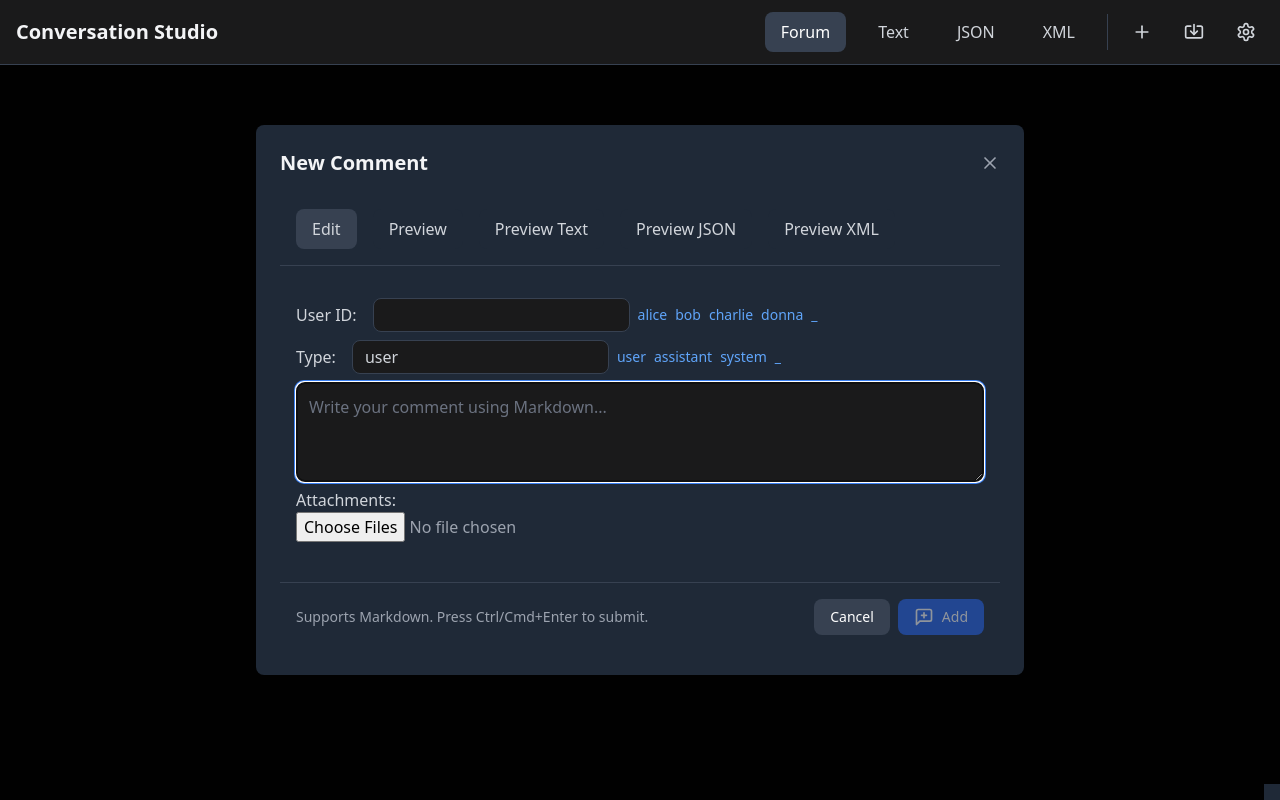
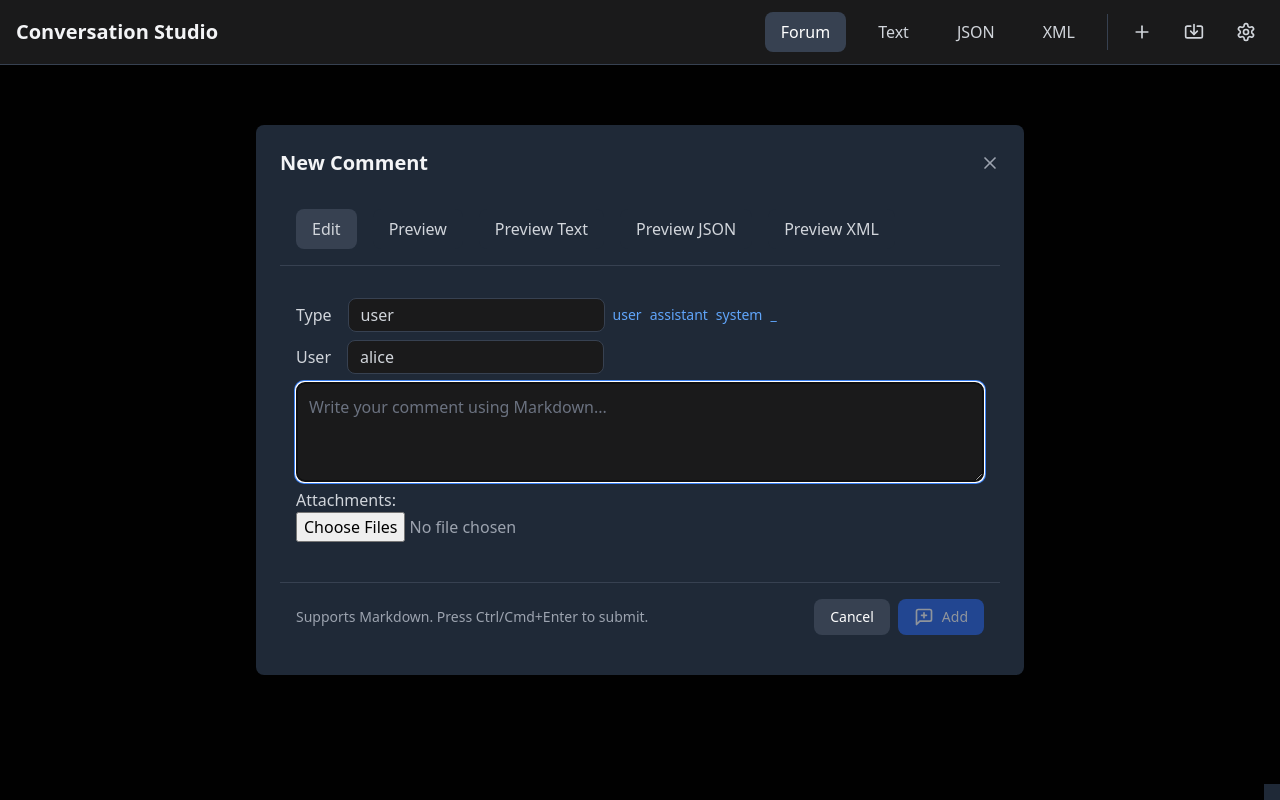
Before and after one commit to johnhenry/conversation-studio, a React (Vite) app: page / in a window 1280 px wide. Both pictures are taken after a click on the button 1142 px from the left and 32 px from the top of the page. Built offline with nearby package versions, Linux system fonts and the light colour scheme.

Commit message:
update user id w/bug

```diff
--- a/src/App.tsx
+++ b/src/App.tsx
@@ -188,7 +188,7 @@ function App() {
         id: newId,
         content,
         children: [],
-        userId: userId || DEFAULT_USER_ID,
+        userId: userId || appConfig.general.userId,
         type: commentType || DEFAULT_COMMENT_TYPE,
         timestamp: Date.now(),
         contentHash: generateContentHash(content),
@@ -229,7 +229,7 @@ function App() {
         }
       });
     },
-    [userId, findAndAddReply, renderAttachment, commentType, chatFocustId]
+    [userId, appConfig, findAndAddReply, renderAttachment, commentType, chatFocustId]
   );
   const [generationQueue, setGenerationQueue] = useState<
     {
--- a/src/components/Comment.tsx
+++ b/src/components/Comment.tsx
@@ -16,7 +16,7 @@ import {
 } from "lucide-react";
 import { Comment as CommentType, Attachment } from "../types";
 import MarkdownPreview from "./MarkdownPreview";
-import { CYCLE_USER_IDS, CYCLE_TYPES } from "src:/config";
+import { CYCLE_TYPES } from "src:/config";
 import { DEPTH_COLORS, DEPTH_TEXT } from "src:/config";
 import { AppConfig } from "../config";
 
@@ -110,12 +110,8 @@ const Comment: React.FC<CommentProps> = ({
   }, [isSelected]);
 
   const handleUserIdClick = () => {
-    if (!disableEditing && CYCLE_USER_IDS.includes(comment.userId)) {
-      const currentIndex = CYCLE_USER_IDS.indexOf(comment.userId);
-      const nextIndex = (currentIndex + 1) % CYCLE_USER_IDS.length;
-      const newUserId = CYCLE_USER_IDS[nextIndex];
-      onUserIdChange?.(comment.id, newUserId);
-    }
+    // No longer cycles through user IDs
+    return;
   };
 
   const handleTypeClick = () => {
--- a/src/components/CommentEditor.tsx
+++ b/src/components/CommentEditor.tsx
@@ -7,15 +7,13 @@ import {
   X,
   File,
   Sparkles,
-  ArrowUpRightFromCircle,
 } from "lucide-react";
 import { Comment as CommentType, Attachment } from "../types";
 import CommentTree from "./CommentTree";
 import { exportComments } from "../utils/export";
 import {
-  CYCLE_USER_IDS,
+  DEFAULT_USER_ID,
   CYCLE_TYPES,
-  DEFAULT_USER_ID,
   DEFAULT_COMMENT_TYPE,
 } from "src:/config";
 
@@ -69,8 +67,6 @@ const CommentEditor: React.FC<CommentEditorProps> = ({
   const [previewUserId, setPreviewUserId] = useState("");
   const [previewError, setPreviewError] = useState<string | null>(null);
   const [parents, setParents] = useState<CommentType[]>([]);
-  const [loadingGen, setLoadingGen] = useState(false);
-  const [genError, setGenError] = useState<null | Error>(null);
   const [isVisible, setIsVisible] = useState(true);
   const [commentType, setCommentType] = useState(DEFAULT_COMMENT_TYPE);
   const editorRef = useRef<HTMLTextAreaElement>(null);
@@ -102,6 +98,7 @@ const CommentEditor: React.FC<CommentEditorProps> = ({
   };
 
   const handleClose = () => {
+    setUserId(appConfig.general.userId);
     setIsVisible(false);
     // Wait for fade animation to complete before calling onCancel
     setTimeout(() => {
@@ -110,8 +107,8 @@ const CommentEditor: React.FC<CommentEditorProps> = ({
   };
 
   useEffect(() => {
-    setPreviewUserId(userId || DEFAULT_USER_ID);
-  }, [userId]);
+    setPreviewUserId(userId || appConfig.general.userId);
+  }, [userId, appConfig.general.userId]);
 
   useEffect(() => {
     if (parentId && rootComments) {
@@ -136,6 +133,7 @@ const CommentEditor: React.FC<CommentEditorProps> = ({
       parentId,
       commentType,
     });
+    handleClose();
   };
 
   const handleSubmitGenerate = () => {
@@ -257,46 +255,11 @@ const CommentEditor: React.FC<CommentEditorProps> = ({
           <>
            <div className="flex gap-2 mb-2">
               <label
-                htmlFor="userIdInput"
-                className="text-gray-300 flex items-center gap-2"
-                title="Enter your user ID"
-              >
-                User ID:
-                <input
-                  type="text"
-                  id="userIdInput"
-                  value={userId}
-                  onChange={(e) => setUserId(e.target.value)}
-                  className="ml-2 bg-[#1A1A1B] border border-gray-700 text-gray-300 rounded-lg px-3 py-1 focus:ring-2 focus:ring-blue-500 focus:border-transparent"
-                />
-                <div className="flex gap-2">
-                  {CYCLE_USER_IDS.map((id) => (
-                    <button
-                      key={id}
-                      type="button"
-                      onClick={() => setUserId(id)}
-                      className="text-blue-400 hover:text-blue-300 text-sm"
-                    >
-                      {id}
-                    </button>
-                  ))}
-                  <button
-                    type="button"
-                    onClick={() => setUserId("")}
-                    className="text-blue-400 hover:text-blue-300 text-sm"
-                  >
-                    _
-                  </button>
-                </div>
-              </label>
-            </div>
-            <div className="flex gap-2 mb-2">
-              <label
                 htmlFor="typeInput"
                 className="text-gray-300 flex items-center gap-2"
                 title="Enter comment type"
               >
-                Type:
+                Type
                 <input
                   type="text"
                   id="typeInput"
@@ -304,7 +267,7 @@ const CommentEditor: React.FC<CommentEditorProps> = ({
                   onChange={(e) => setCommentType(e.target.value)}
                   className="ml-2 bg-[#1A1A1B] border border-gray-700 text-gray-300 rounded-lg px-3 py-1 focus:ring-2 focus:ring-blue-500 focus:border-transparent"
                 />
-                <div className="flex gap-2">
+              </label>
               {CYCLE_TYPES.map((type) => (
                     <button
                       key={type}
@@ -323,8 +286,25 @@ const CommentEditor: React.FC<CommentEditorProps> = ({
                       _
               </button>
             </div>
+            <div className="flex gap-2 mb-2">
+              <label
+                htmlFor="userIdInput"
+                className="text-gray-300 flex items-center gap-2"
+                title="Enter your user ID"
+              >
+                User
+                <input
+                  type="text"
+                  id="userIdInput"
+                  value={userId || appConfig.general.userId}
+                  onChange={(e) => setUserId(e.target.value)}
+                  className="ml-2 bg-[#1A1A1B] border border-gray-700 text-gray-300 rounded-lg px-3 py-1 focus:ring-2 focus:ring-blue-500 focus:border-transparent"
+                  placeholder={appConfig.general.userId}
+                />
               </label>
+
             </div>
+
             <textarea
               ref={editorRef}
               value={content}
@@ -425,12 +405,6 @@ const CommentEditor: React.FC<CommentEditorProps> = ({
             <X size={20} />
           </button>
         </div>
-        {genError && (
-          <div className="text-red-500 p-2">
-            Generative AI Error:{" "}
-            {genError instanceof Error ? genError.message : genError}
-          </div>
-        )}
         <form onSubmit={handleSubmit} className="space-y-4">
           <div className="flex gap-2 mb-4 p-4 border-b border-gray-700">
             <button
--- a/src/components/SettingsModal.tsx
+++ b/src/components/SettingsModal.tsx
@@ -182,6 +182,17 @@ const SettingsModal: React.FC<SettingsModalProps> = ({
                 checked={appConfig.general.debug}
                 onChange={(e) => handleGeneralChange("debug", e.target.checked)}
                 className="w-4 h-4 text-blue-600 rounded focus:ring-blue-500"
+              />
+            </div>
+            <div>
+              <label className="block text-sm font-medium text-gray-300 mb-1">
+                User ID
+              </label>
+              <input
+                type="text"
+                value={appConfig.general.userId || ""}
+                onChange={(e) => handleGeneralChange("userId", e.target.value)}
+                className="w-full p-2 bg-[#2A2A2B] rounded border border-gray-700 text-gray-300"
               />
             </div>
           </div>
--- a/src/config.ts
+++ b/src/config.ts
@@ -7,6 +7,7 @@ export interface GeneralConfig {
   storeLocally: boolean;
   logLevel: "error" | "warn" | "info" | "debug";
   debug: boolean;
+  userId: string;
 }
 
 export interface AIBaseConfig {
@@ -41,6 +42,7 @@ export const DEFAULT_GENERAL_CONFIG: GeneralConfig = {
   storeLocally: true,
   logLevel: "info",
   debug: false,
+  userId: DEFAULT_USER_ID,
 };
 
 export const DEFAULT_AI_BASE_CONFIG: AIBaseConfig = {
```
Lines whose indentation alone changed are shown as unchanged.
